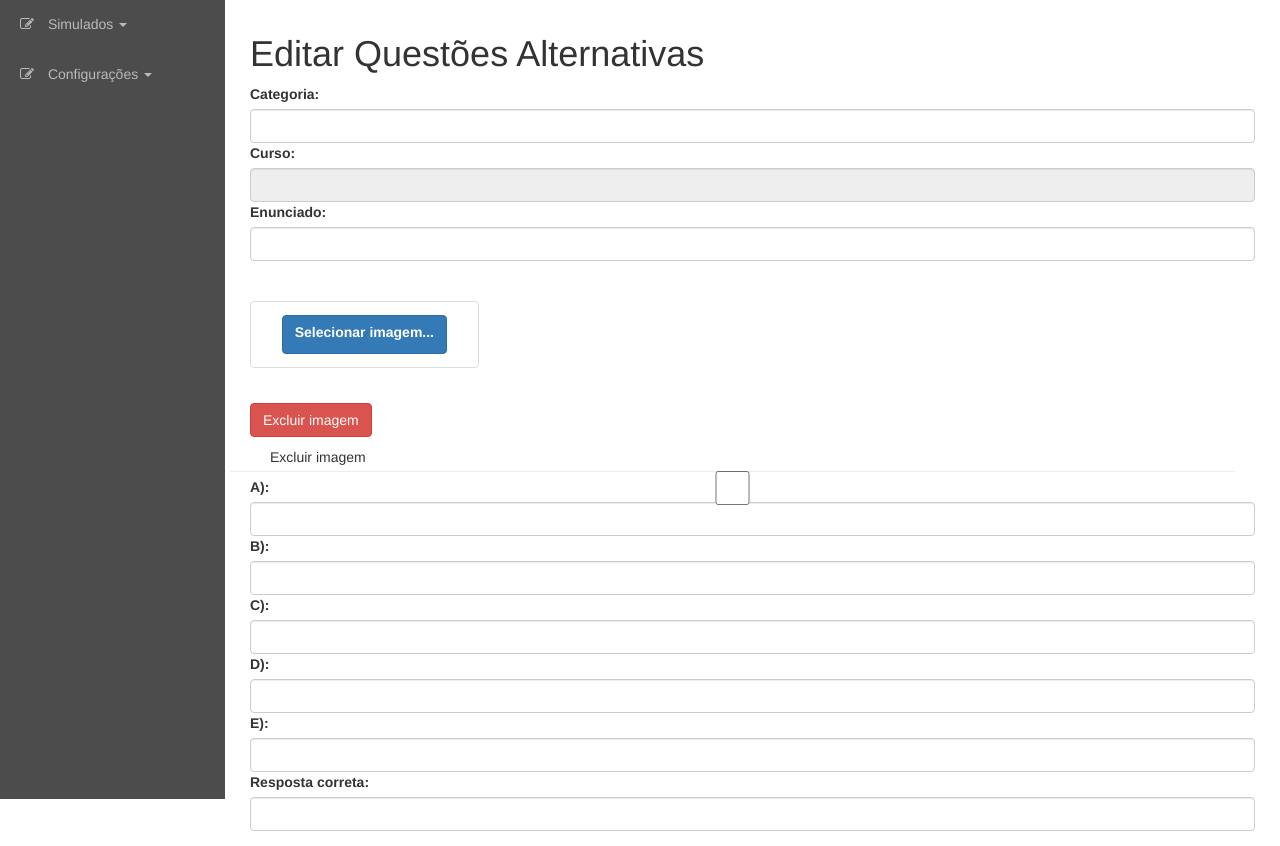
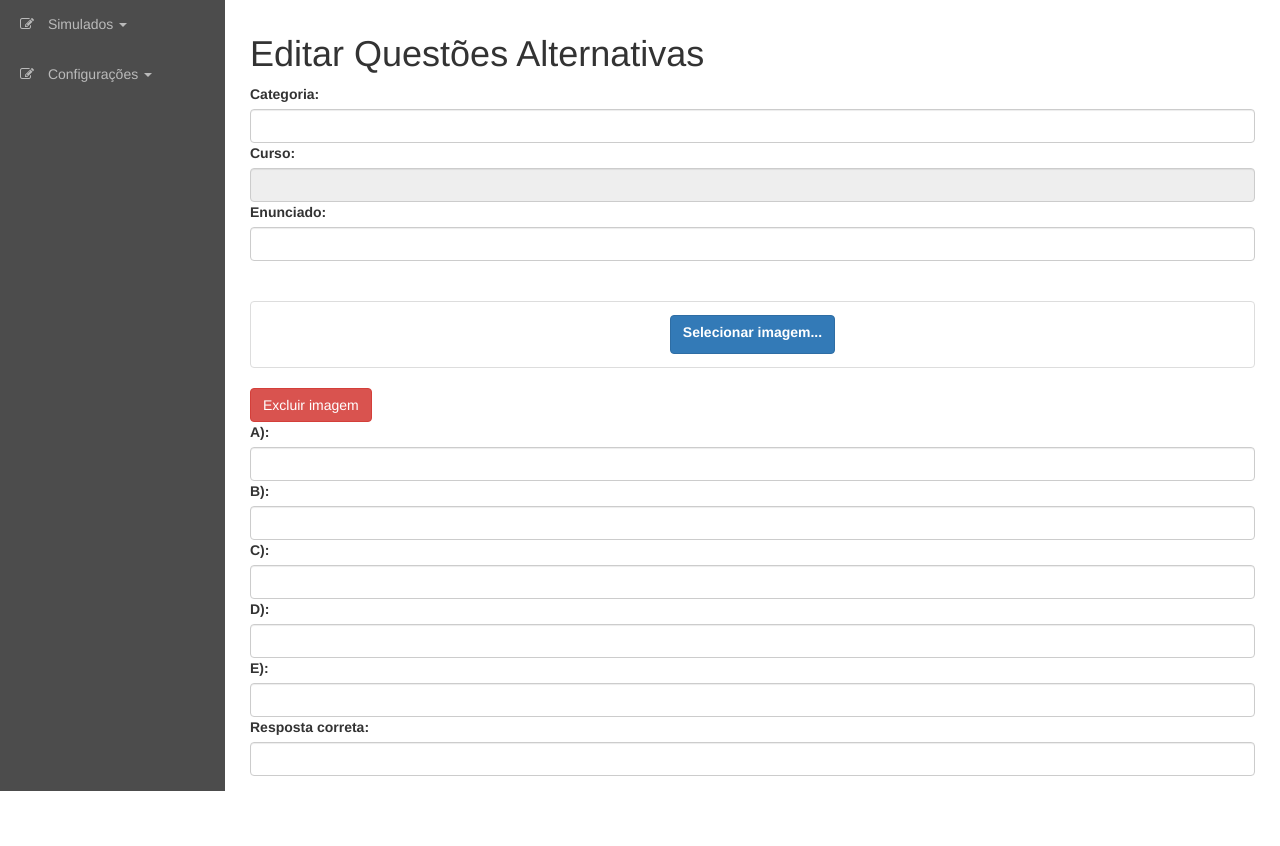
Before and after one commit to atelie/trenade2014, a CakePHP app: the page made by app/View/AltQuestions/edit.ctp in a window 1280 px wide. Shown: the part 51-897 px from the top of the page. After the commit the page ends 842 px from the top, so only its background shows below. Run offline with PHP 8.4 and a stand-in for CakePHP, Linux system fonts and the light colour scheme; the template is opened without the code that fills it, so the values that code supplies are empty; form fields are guessed from the names that the template uses; some libraries are stand-ins or nearby versions.

Commit message:
Remoção de imagem no add e edit concluída na AltQuestion.

```diff
--- a/app/View/AltQuestions/edit.ctp
+++ b/app/View/AltQuestions/edit.ctp
@@ -50,17 +50,9 @@
 
 	echo '<br><br>';
 
-
-	//echo $this->Form->input('image', $upload);
-
 	?>
 
-	<div class="row">
-                <div class="col-lg-12 col-md-12 col-sm-12">
-                    <div class="form-group">
 
-                        <div class="row">
-                            <div class="col-sm-4 col-md-4 col-lg-3">
                                 <div class="thumbnail">
 
 									<?php
@@ -78,12 +70,6 @@
 
                                     </div>
                                 </div>
-                            </div>
-                        </div>
-                    </div>
-                </div>
-            </div>
-
 
 
 	<button type="button" class="btn btn-danger" onclick="SetaNullImagemVazia();" >Excluir imagem</button>
@@ -91,14 +77,8 @@
 
 	<input type="hidden" name="imagemvazia" value="" id="imagemvazia">
 	<br>
+
     <?php
-
-	echo $this->Form->input('imagemvazia', array(
-		'label' => 'Excluir imagem',
-		'class' => 'form-control',
-		'type' => 'checkbox',
-		'onclick' => 'verificaChecks();'
-	));
 
 	echo $this->Form->input('answerA', array(
 		'label' => 'A): ',
--- a/app/webroot/js/trenade.js
+++ b/app/webroot/js/trenade.js
@@ -4,8 +4,8 @@ $(document).ready(function(){
 
 	$("#files").change(function() {
     	$("#imagemQuestao").html('<img src="'+window.URL.createObjectURL(this.files[0])+'" id="imagemVisualiza"  >');
- 		//$("input:checkbox").attr("checked",false);
- 		$("#imagemBd").removeAttr("src");
+ 		$("#imagemBd").removeAttr('src');
+ 		 $("#imagemvazia").removeAttr('value');
     });
 
 });
@@ -27,7 +27,7 @@ function check(){
 function validaimg(){
 
 		$("#files").removeAttr('value');
-		$("#imagemQuestao").attr("src", $("#files").val());
+		$("#imagemVisualiza").attr("src", $("#files").val());
 
 
 }
@@ -38,18 +38,3 @@ function SetaNullImagemVazia(){
 		$("#imagemVisualiza").attr("src", $("#files").val());
 		$("#imagemBd").attr("src", $("#files").val());
 }
-
-function verificaChecks() {
-
-    var aChk = document.getElementsByName("data[AltQuestion][imagemvazia]");
-
-    for (var i=0;i<aChk.length;i++){
-
-        if (aChk[i].checked == true){
-            $("#imagemvazia").val("vazio");
-            validaimg();
-        }
-
-    }
-
-}
```
Also changed, not shown: app/View/AltQuestions/add.ctp (+12 -2 lines).
